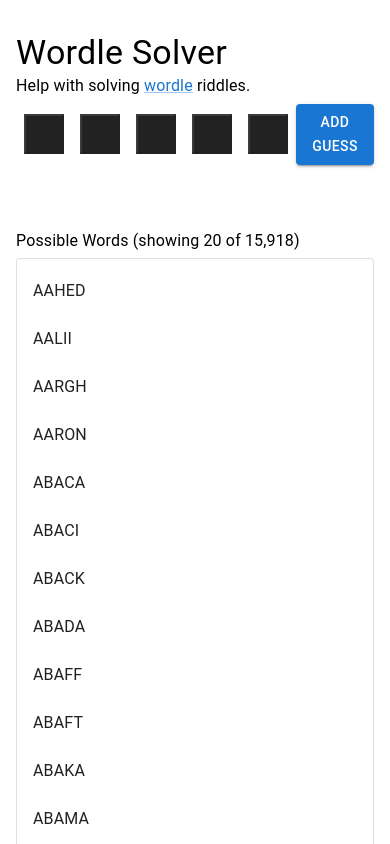
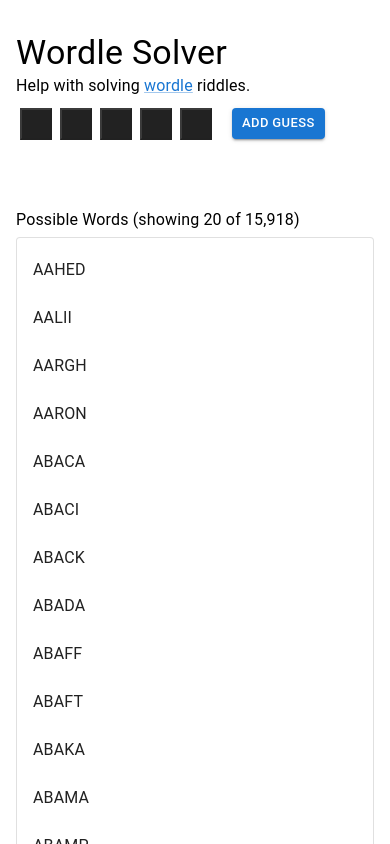
Before and after one commit to austinChappell/wordle_solver, a React (Create React App) app: page / in a window 390 px wide. Shown: the top 844 px of the page. Built offline with nearby package versions, Linux system fonts and the light colour scheme.

Commit message:
Make the button somewhat responsive

```diff
--- a/src/LetterGrid.tsx
+++ b/src/LetterGrid.tsx
@@ -34,17 +34,18 @@
 const Grid = styled.div({
   display: 'flex',
 });
+const size = window.innerWidth < 500 ? 32 : 40;
 const LetterContainer = styled.button<{ result: Result }>(({ result }) => ({
   alignItems: 'center',
   backgroundColor: getBackgroundColor(result),
   color: '#FFFFFF',
   display: 'flex',
   justifyContent: 'center',
-  height: 40,
-  margin: 8,
+  height: size,
+  margin: 4,
   outlineColor: 'blue',
   outlineWidth: 4,
-  width: 40,
+  width: size,
 }));
 
 // Component Definition
--- a/src/WordRow.tsx
+++ b/src/WordRow.tsx
@@ -6,6 +6,7 @@
   useState
 } from 'react'
 import {
+  Box,
   Button,
   Dialog,
   DialogActions,
@@ -105,13 +106,16 @@
         <LetterGrid letters={letters} />
 
         {showEditButton && (
+          <Box marginLeft={2}>
             <Button
               color="primary"
               onClick={handleClickEdit}
+              size={window.innerWidth < 500 ? 'small' : 'medium'}
               variant="contained"
             >
               Add Guess
             </Button>
+          </Box>
         )}
       </Container>
 
```
Lines whose indentation alone changed are shown as unchanged.
